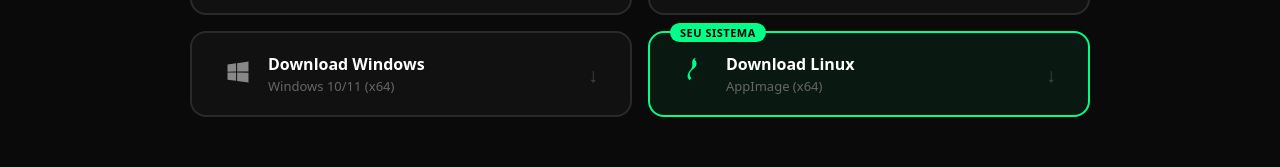
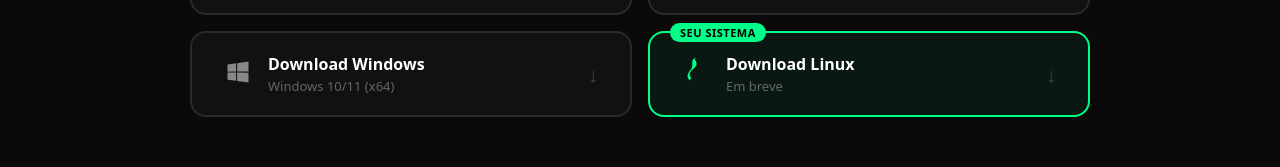
Before and after one commit to santuariotnb-sys/infinit-code, a Next.js app in the folder web-app/: page /download in a window 1280 px wide. Shown: the part 442-609 px from the top of the page. Built offline with nearby package versions, Linux system fonts and the light colour scheme.

Commit message:
fix: correct download filenames to match GitHub release assets

```diff
--- a/web-app/app/download/page.tsx
+++ b/web-app/app/download/page.tsx
@@ -4,7 +4,7 @@
 
 const VERSION = '1.0.0';
 const RELEASE_DATE = '2026-03-23';
-const REPO = 'https://github.com/santuariotnb-sys/infinit-code-desktop/releases/latest';
+const BASE = 'https://github.com/santuariotnb-sys/infinit-code-desktop/releases/download/v1.0.0';
 const RELEASES = 'https://github.com/santuariotnb-sys/infinit-code-desktop/releases';
 
 type OS = 'mac-arm' | 'mac-intel' | 'windows' | 'linux' | 'unknown';
@@ -31,7 +31,7 @@
         <path d="M18.71 19.5c-.83 1.24-1.71 2.45-3.05 2.47-1.34.03-1.77-.79-3.29-.79-1.53 0-2 .77-3.27.82-1.31.05-2.3-1.32-3.14-2.53C4.25 17 2.94 12.45 4.7 9.39c.87-1.52 2.43-2.48 4.12-2.51 1.28-.02 2.5.87 3.29.87.78 0 2.26-1.07 3.8-.91.65.03 2.47.26 3.64 1.98-.09.06-2.17 1.28-2.15 3.81.03 3.02 2.65 4.03 2.68 4.04-.03.07-.42 1.44-1.38 2.83M13 3.5c.73-.83 1.94-1.46 2.94-1.5.13 1.17-.34 2.35-1.04 3.19-.69.85-1.83 1.51-2.95 1.42-.15-1.15.41-2.35 1.05-3.11z"/>
       </svg>
     ),
-    href: `${REPO}/download/Infinit-Code-${VERSION}-arm64.dmg`,
+    href: `${BASE}/Infinit.Code-${VERSION}-arm64.dmg`,
   },
   {
     id: 'mac-intel' as OS,
@@ -42,7 +42,7 @@
         <path d="M18.71 19.5c-.83 1.24-1.71 2.45-3.05 2.47-1.34.03-1.77-.79-3.29-.79-1.53 0-2 .77-3.27.82-1.31.05-2.3-1.32-3.14-2.53C4.25 17 2.94 12.45 4.7 9.39c.87-1.52 2.43-2.48 4.12-2.51 1.28-.02 2.5.87 3.29.87.78 0 2.26-1.07 3.8-.91.65.03 2.47.26 3.64 1.98-.09.06-2.17 1.28-2.15 3.81.03 3.02 2.65 4.03 2.68 4.04-.03.07-.42 1.44-1.38 2.83M13 3.5c.73-.83 1.94-1.46 2.94-1.5.13 1.17-.34 2.35-1.04 3.19-.69.85-1.83 1.51-2.95 1.42-.15-1.15.41-2.35 1.05-3.11z"/>
       </svg>
     ),
-    href: `${REPO}/download/Infinit-Code-${VERSION}.dmg`,
+    href: `${BASE}/Infinit.Code-${VERSION}-arm64.dmg`,
   },
   {
     id: 'windows' as OS,
@@ -53,18 +53,18 @@
         <path d="M3 5.557l7.357-1.002.003 7.097-7.354.042L3 5.557zm7.354 6.913l.004 7.101-7.354-1.01v-6.14l7.35.049zm.892-8.046L21.001 3v8.562l-9.755.077V4.424zm9.758 8.113l-.003 8.516-9.755-1.37-.014-7.191 9.772.045z"/>
       </svg>
     ),
-    href: `${REPO}/download/Infinit-Code-Setup-${VERSION}.exe`,
+    href: `${BASE}/Infinit.Code-${VERSION}.Setup.exe`,
   },
   {
     id: 'linux' as OS,
     label: 'Download Linux',
-    sublabel: 'AppImage (x64)',
+    sublabel: 'Em breve',
     icon: (
       <svg width="28" height="28" viewBox="0 0 24 24" fill="currentColor">
         <path d="M12.504 0c-.155 0-.315.008-.48.021-4.226.333-3.105 4.807-3.17 6.298-.076 1.092-.3 1.953-1.05 3.02-.885 1.051-2.127 2.75-2.716 4.521-.278.832-.41 1.684-.287 2.489.117.779.567 1.563 1.182 2.114.206.182.368.368.498.548.064-.078.128-.154.188-.23.468-.595.955-1.174 1.458-1.741-.367-.267-.697-.611-.983-1.027-.57-.832-.691-1.904-.39-2.918.302-1.013.969-1.937 1.73-2.705.766-.77 1.607-1.428 2.316-2.13.706-.704 1.281-1.456 1.542-2.34.26-.885.167-1.984-.398-3.14-.108-.223-.237-.424-.372-.611C9.96 1.36 11.245.53 12.504 0z"/>
       </svg>
     ),
-    href: `${REPO}/download/Infinit-Code-${VERSION}.AppImage`,
+    href: RELEASES,
   },
 ];
 
```
